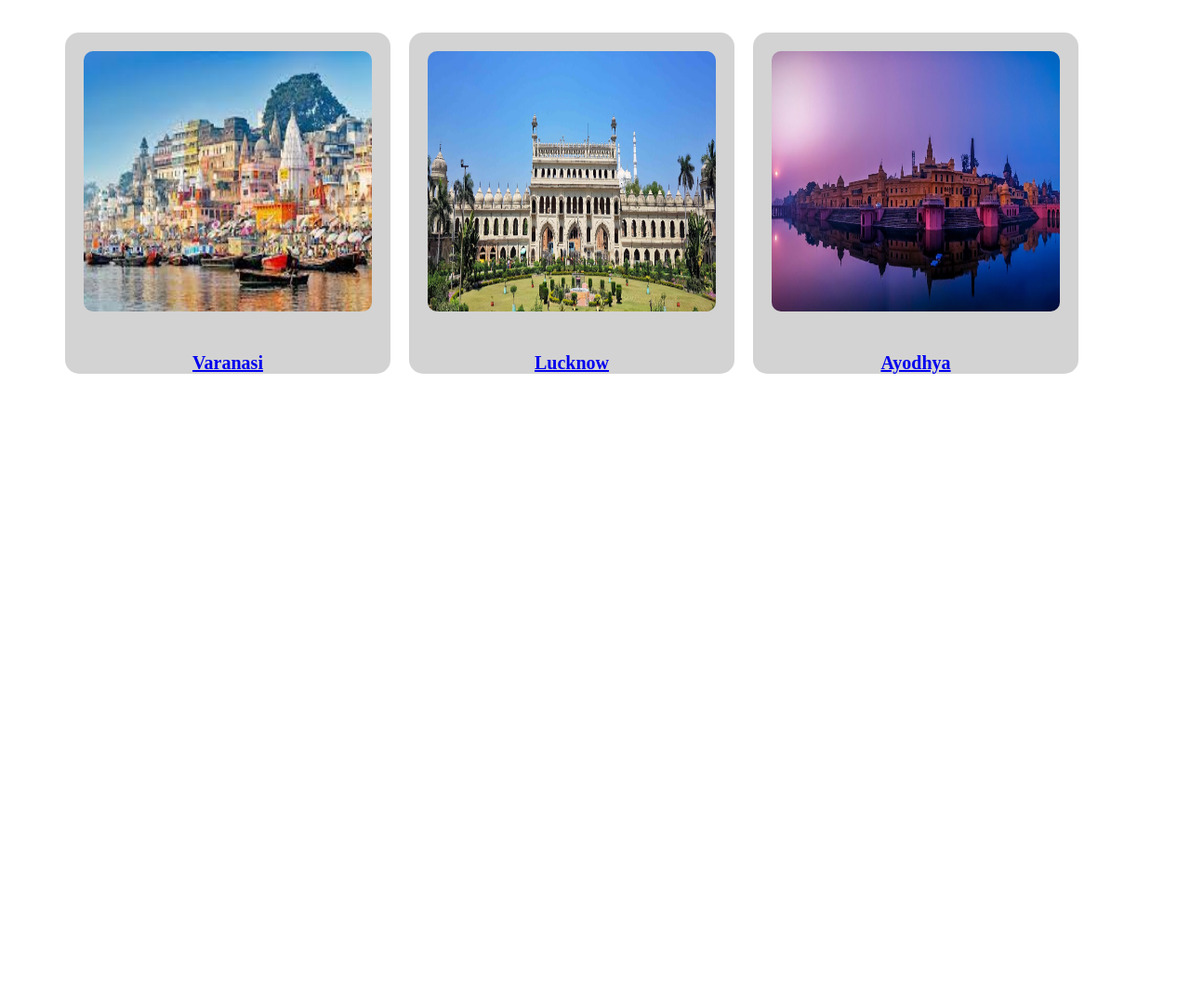
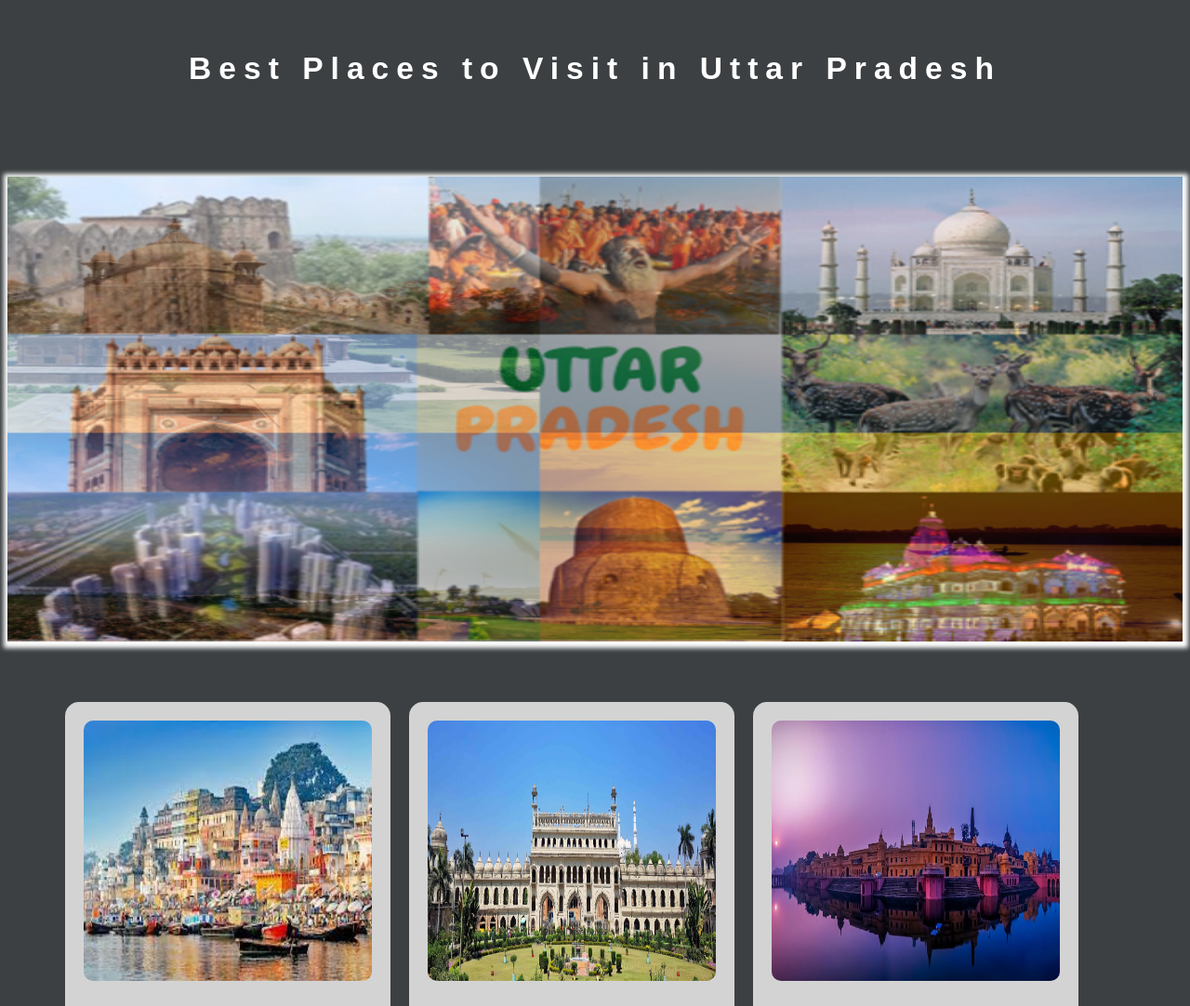
Before and after one commit to Sandhya-tiwari/sandhya, a plain HTML site: page Place to visit.html in a window 1280 px wide. Shown: the top 1082 px of the page at 93% size. Before the commit the page ends 800 px from the top, so only its background shows below. Drawn offline with Linux system fonts and the light colour scheme.

Commit message:
uploaded files

```diff
--- a/Place to visit.html
+++ b/Place to visit.html
@@ -5,6 +5,42 @@
 	<meta name="viewport" content="width=device-width, initial-scale=1">
 	<title>Place to Visit </title>
 	<style>
+    body{
+        background-color: rgba(27, 31, 34, 0.85);
+    }
+    #div{
+    	height: 600px;
+    	width: 100%;
+    	transform: translate(0px,120px);
+
+    }
+    h1{
+	   font-size: 2.1rem;
+	   line-height: 1.4;
+	   letter-spacing: 0.5rem;
+	   text-align: center;
+	   color: white;
+	   margin-top: 50px;
+	   font-family: Copperplate, Papyrus, fantasy;
+
+       }
+
+    .maindiv{
+        height: 500px;
+        width: 100%;
+        position: absolute;
+        left: 50%;
+        transform: translate(-50%,-10%);
+        background-image: url(img8.png);
+        background-size: 100% 100%;
+        box-shadow: 1px 2px 5px 5px white;
+        animation: slider 10s infinite linear;
+     }
+    @keyframes slider{
+        0%{background-image: url(img5.jpg);}
+        35%{background-image: url(img6.png);}
+        75%{background-image: url(img7.png);}
+    }
 	#body1{
     	width: 1200px;
     	margin: auto;
@@ -80,6 +116,10 @@
 	</style>
 </head>
 <body>
+	 <h1>Best Places to Visit in Uttar Pradesh</h1>
+	 <div id="div">
+	 <div class="maindiv"></div>
+	</div>
 	<section id="body1">
        	<div id="card">
        		<a href="Varanasi.html"><div id="card2">
```
Also changed, not shown: project.css (+9 -8 lines), Fatehpur.jpg (added), Sarnath.jpg (added), Shravasti.jpg (added), agra.jpg (added), img4.jpg (added), img5.jpg (added), img6.png (added), img7.png (added), img8.png (added), prayagraj.jpg (added), vrindavan.jpg (added).
